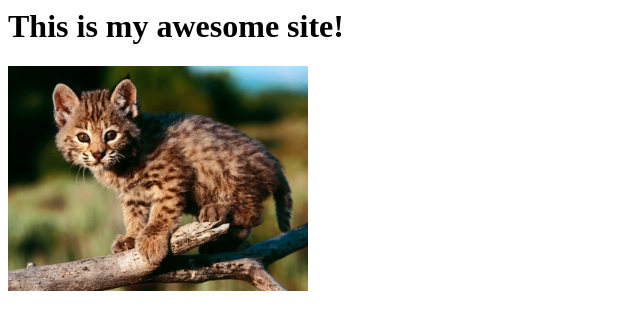
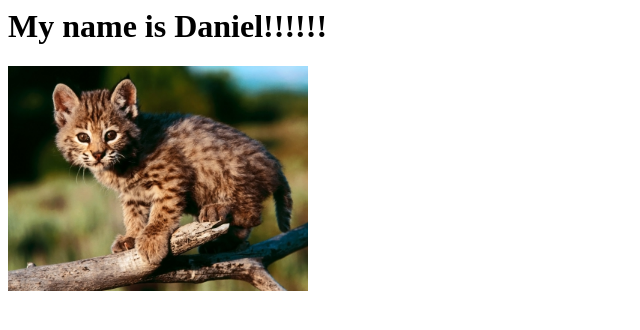
Before and after one commit to bluemutedwisdom/classexample, a plain HTML site: page index.html in a window 1280 px wide. Shown: the whole page, without its empty margins (0-640 px from the left). Drawn offline with Linux system fonts and the light colour scheme.

Commit message:
I added a new header for my website.

```diff
--- a/index.html
+++ b/index.html
@@ -5,7 +5,7 @@
   <link rel="stylesheet" type="text/css" href="css/style.css">
 </head>
 <body>
-  <h1>This is my awesome site!</h1>
+  <h1>My name is Daniel!!!!!!</h1>
   <img src="images/kittens.jpg">
 </body>
 </html>
```
